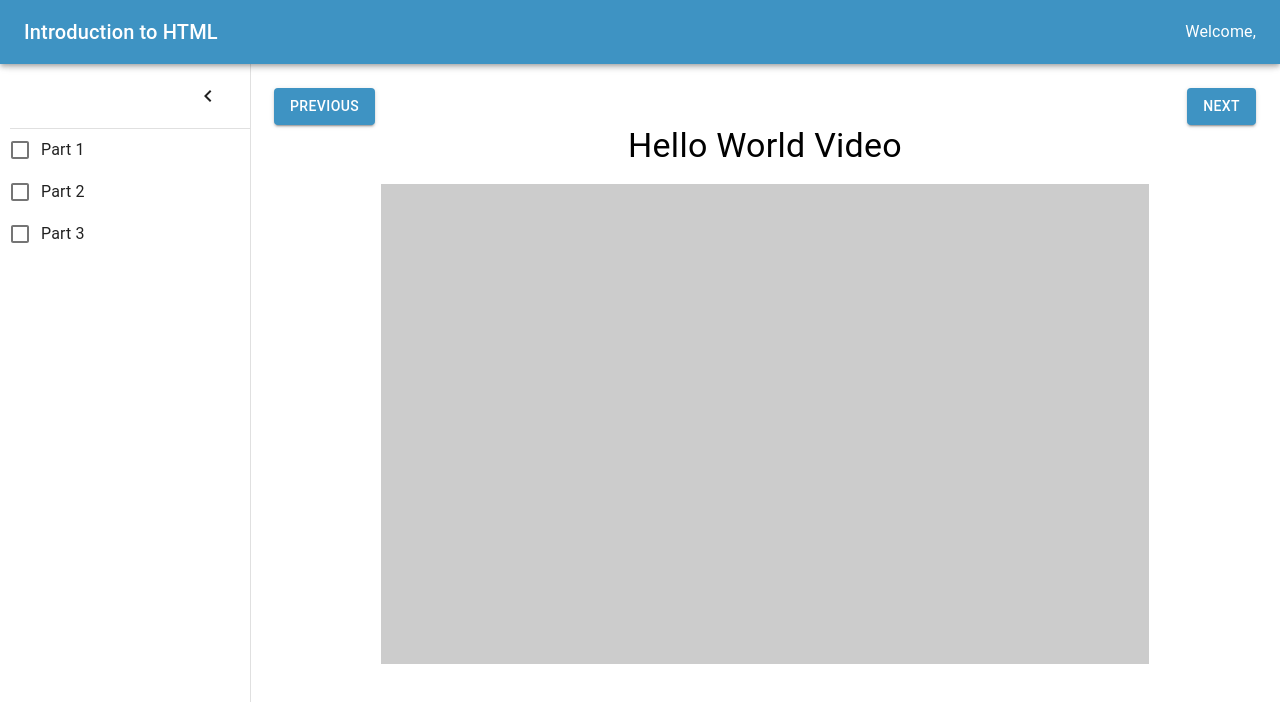
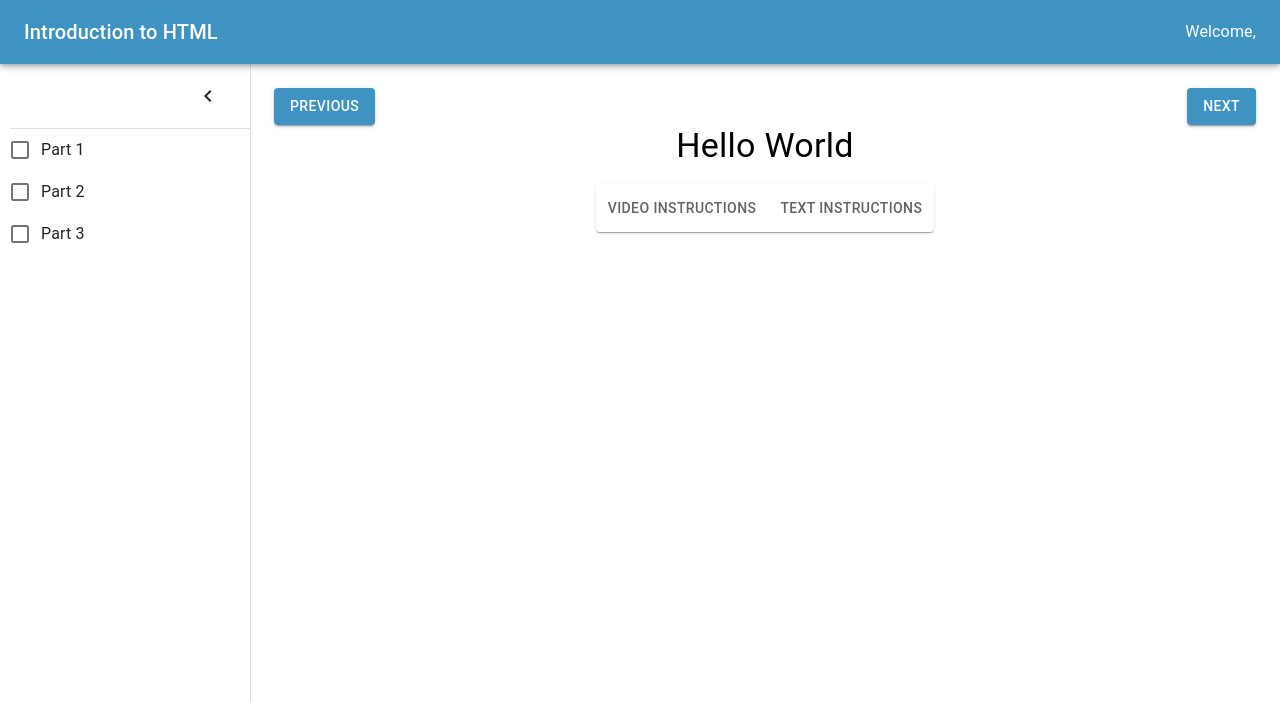
Before and after one commit to lavanya-sood/Thesis_EducationalInterface, a React (Create React App) app in the folder frontend/: page /module in a window 1280 px wide. Shown: the top 702 px of the page. Built offline with nearby package versions, Linux system fonts and the light colour scheme.

Commit message:
Added split instructions

```diff
--- a/frontend/src/components/Module/CodingExercise/CodingExercise.js
+++ b/frontend/src/components/Module/CodingExercise/CodingExercise.js
@@ -10,20 +10,28 @@ const CodingExercise = () => {
 
     return (
         <div className={classes.textInstructions}>
-            <Typography variant="h4"> Hello World </Typography>
+            <Typography variant="h4"> Hello World Coding </Typography>
             <br/>
             <Typography paragraph>
                 Lorem ipsum dolor sit amet, consectetur adipiscing elit, sed do eiusmod tempor incididunt
                 ut labore et dolore magna aliqua. Rhoncus dolor purus non enim praesent elementum
                 facilisis leo vel. Risus at ultrices mi tempus imperdiet. Semper risus in hendrerit
-                gravida rutrum quisque non tellus. Convallis convallis tellus id interdum velit laoreet id
-                donec ultrices. Odio morbi quis commodo odio aenean sed adipiscing. Amet nisl suscipit
-                adipiscing bibendum est ultricies integer quis. Cursus euismod quis viverra nibh cras.
-                Metus vulputate eu scelerisque felis imperdiet proin fermentum leo. Mauris commodo quis
-                imperdiet massa tincidunt. Cras tincidunt lobortis feugiat vivamus at augue. At augue eget
-                arcu dictum varius duis at consectetur lorem. Velit sed ullamcorper morbi tincidunt. Lorem
-                donec massa sapien faucibus et molestie ac.
+                gravida rutrum quisque non tellus.
             </Typography>
+            <div>
+                <div className={classes.buttonGroup}>
+                    <Button variant="contained" color="secondary" className={classes.codeButtons}> Hint </Button>
+                    <Button variant="contained" color="secondary" className={classes.codeButtons}> Check </Button>
+                    <Button variant="contained" color="secondary" className={classes.codeButtons}> Run </Button>
+                </div>
+                <div>
+                    <div className={classes.htmlWindow}>
+                    </div>
+                    <div className={classes.outputWindow}>
+
+                    </div>
+                </div>
+            </div>
         </div>
     );
 };
--- /dev/null
+++ b/frontend/src/components/Module/Instructions/Instructions.js
@@ -0,0 +1,63 @@
+import React from 'react';
+import PropTypes from 'prop-types';
+import { AppBar,Paper ,Typography, Box, Button, Toolbar,Grid, Container, TextField, Tabs, Tab} from '@material-ui/core';
+import useStyles from './styles.js';
+import TextInstructions from '../TextInstructions/TextInstructions.js';
+import VideoInstructions from '../VideoInstructions/VideoInstructions.js';
+
+function TabPanel(props) {
+    const { children, value, index, ...other } = props;
+
+    return (
+      <div
+        role="tabpanel"
+        hidden={value !== index}
+        id={`simple-tabpanel-${index}`}
+        aria-labelledby={`simple-tab-${index}`}
+        {...other}
+      >
+        {value === index && (
+          <Box p={3}>
+            <Typography>{children}</Typography>
+          </Box>
+        )}
+      </div>
+    );
+  }
+
+  TabPanel.propTypes = {
+    children: PropTypes.node,
+    index: PropTypes.any.isRequired,
+    value: PropTypes.any.isRequired,
+  };
+
+const Instructions = () => {
+    const classes = useStyles();
+
+    const [value, setValue] = React.useState(2);
+
+    const handleChange = (event, newValue) => {
+        setValue(newValue);
+    };
+
+    return (
+        <div className={classes.clInstructions}>
+            <Typography variant="h4"> Hello World </Typography>
+            <br />
+            <Paper position="static">
+                <Tabs value={value} onChange={handleChange} aria-label="simple tabs example">
+                    <Tab label="Video Instructions" />
+                    <Tab label="Text Instructions" />
+                </Tabs>
+            </Paper>
+            <TabPanel value={value} index={0}>
+                <VideoInstructions/>
+            </TabPanel>
+            <TabPanel value={value} index={1}>
+                <TextInstructions/>
+            </TabPanel>
+        </div>
+    );
+};
+
+export default Instructions;
--- /dev/null
+++ b/frontend/src/components/Module/Instructions/styles.js
@@ -0,0 +1,9 @@
+import { makeStyles } from "@material-ui/core/styles";
+
+export default makeStyles((theme) => ({
+    clInstructions: {
+        display: 'flex',
+        flexDirection: 'column',
+        alignItems: 'center',
+    },
+}));
--- a/frontend/src/components/Module/Module.js
+++ b/frontend/src/components/Module/Module.js
@@ -13,6 +13,7 @@ import TextInstructions from './TextInstructions/TextInstructions.js';
 import MultipleChoice from './MultipleChoice/MultipleChoice.js';
 import VideoInstructions from './VideoInstructions/VideoInstructions.js';
 import CodingExercise from './CodingExercise/CodingExercise.js';
+import Instructions from './Instructions/Instructions.js';
 import { useHistory } from "react-router-dom";
 
 const Module = () => {
@@ -107,7 +108,7 @@ const Module = () => {
                         <Button variant="contained" color="primary" className={classes.progressButton}> Previous </Button>
                         <Button variant="contained" color="primary" className={classes.progressButton}> Next </Button>
                     </div>
-                    <VideoInstructions/>
+                    <Instructions/>
                 </main>
             </div>
 
--- a/frontend/src/components/Module/TextInstructions/TextInstructions.js
+++ b/frontend/src/components/Module/TextInstructions/TextInstructions.js
@@ -10,8 +10,6 @@ const TextInstructions = () => {
 
     return (
         <div className={classes.textInstructions}>
-            <Typography variant="h4"> Hello World </Typography>
-            <br/>
             <Typography paragraph>
                 Lorem ipsum dolor sit amet, consectetur adipiscing elit, sed do eiusmod tempor incididunt
                 ut labore et dolore magna aliqua. Rhoncus dolor purus non enim praesent elementum
--- a/frontend/src/components/Module/VideoInstructions/VideoInstructions.js
+++ b/frontend/src/components/Module/VideoInstructions/VideoInstructions.js
@@ -8,8 +8,6 @@ const VideoInstructions = () => {
 
     return (
         <div className={classes.videoInstructions}>
-            <Typography variant="h4"> Hello World Video </Typography>
-            <br/>
             <div className={classes.videoPanel}>
                 <video className={classes.videoBox}> </video>
             </div>
```
